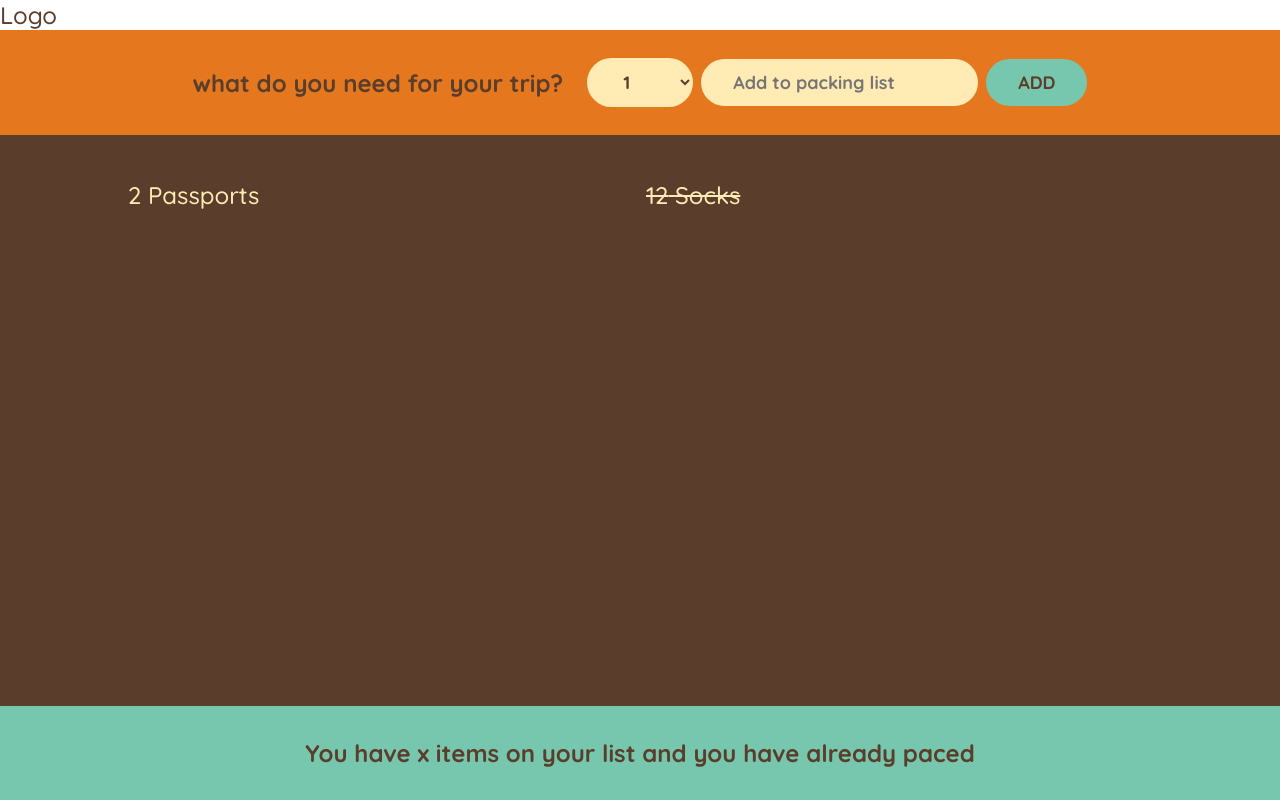
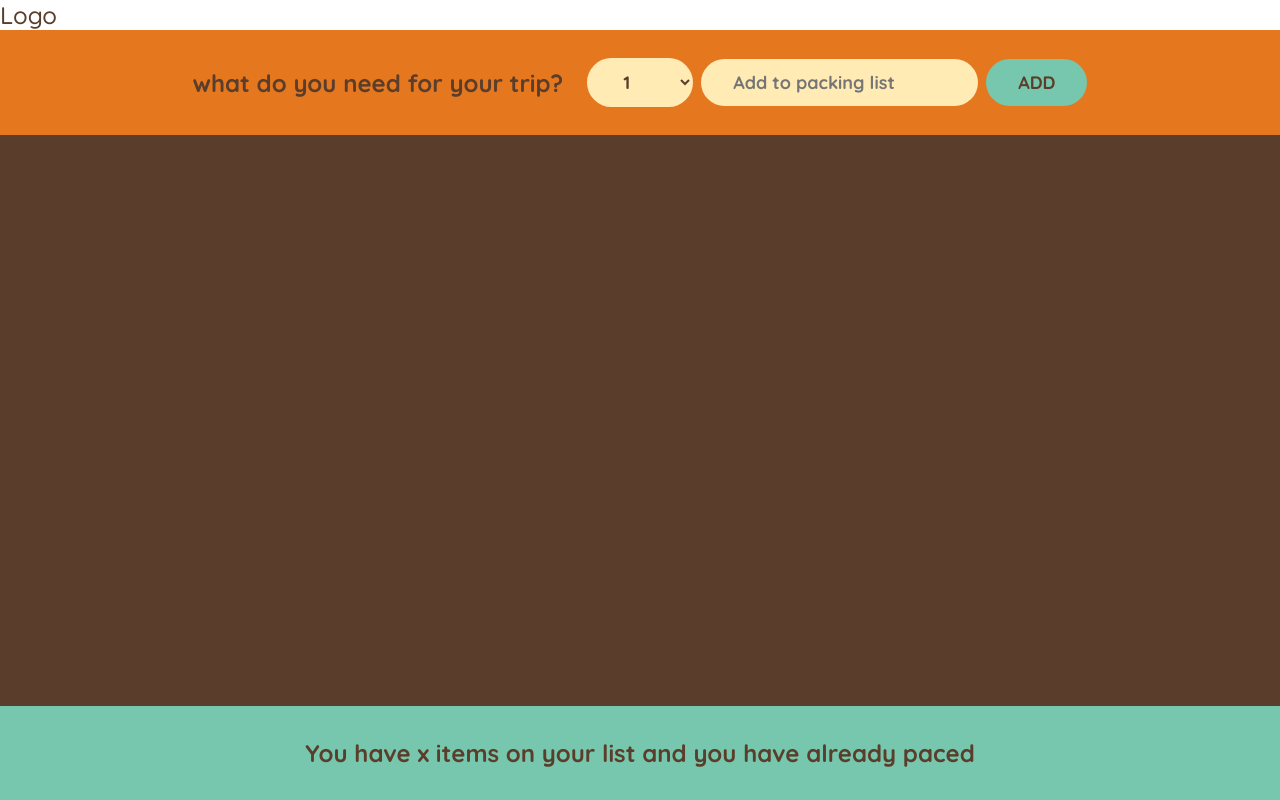
Before and after one commit to Martin2251/travel-list, a React (Create React App) app: page / in a window 1280 px wide. Built offline with nearby package versions, Linux system fonts and the light colour scheme.

Commit message:
lifitng state up

```diff
--- a/src/App.js
+++ b/src/App.js
@@ -6,11 +6,19 @@
 ];
 
 export default function App() {
+  const [items,setItems] = useState([]);
+ // ADD NEW ITEMS TO ITEMS ARRAY FUNCTION
+ function handleAddItems(item){
+  // to update our items array use setItems
+  // spread it and then add the item we want to add here
+  setItems(items=>[...items, item])
+
+}
  return(
   <div className='app'>
     <Logo/>
-    <Form  />
-    <PackingList  />
+    <Form onAddItems={handleAddItems} />
+    <PackingList items={items} />
     <Stats  />
 
   </div>
@@ -27,10 +35,12 @@
 }
 
 
- export const Form = () => {
+ export const Form = ({onAddItems}) => {
 
   const [description, setDescription] = useState("");
-  const [quantity,setQuantity] = useState(1)
+  const [quantity,setQuantity] = useState(1);
+
+
 
   function handleSubmit (e) {
     e.preventDefault();
@@ -39,6 +49,9 @@
 
     const newItem ={description,quantity,packed:false, id:Date.now()}
     console.log(newItem)
+
+    // with new item we have just created
+    onAddItems(newItem)
 
     setDescription("");
     setQuantity(1)
@@ -59,11 +72,11 @@
 
 
 
-export const PackingList = () => {
+export const PackingList = ({items}) => {
   return (
     <div className='list'>
     <ul>
-      {initialItems.map(item => <Item item={item} key={item.id} />)}
+      {items.map(item => <Item item={item} key={item.id} />)}
     </ul>
     </div>
   )
```
